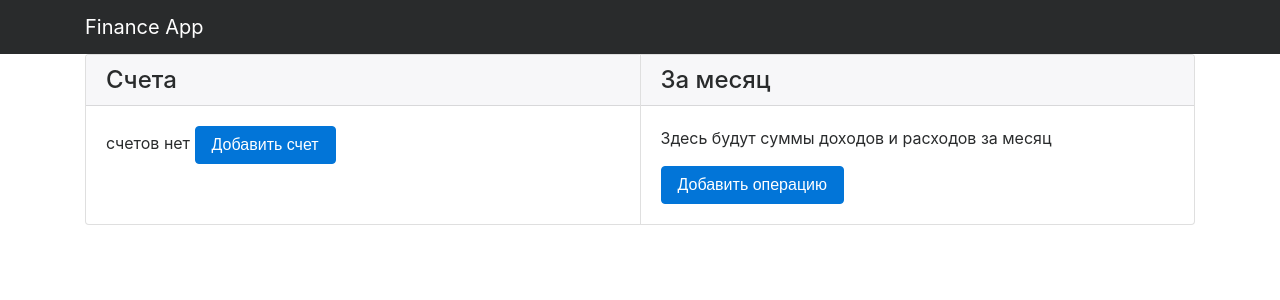
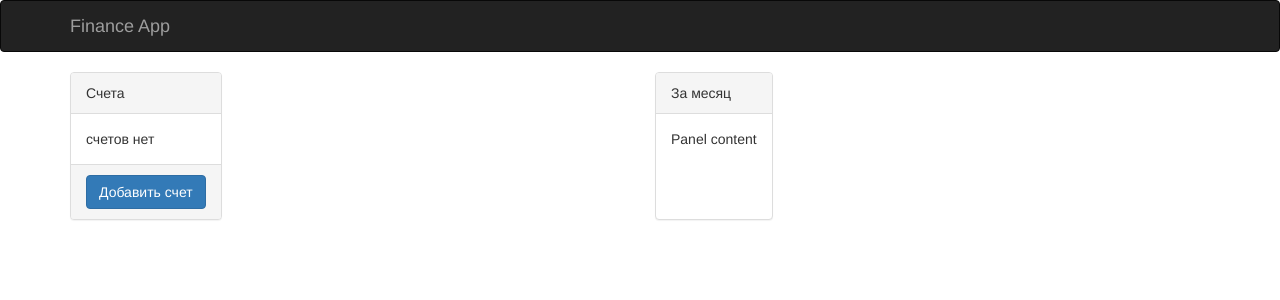
Before and after one commit to balalay12/financeapp, a Django app: page / in a window 1280 px wide. Shown: the top 300 px of the page. Run offline with Django 3.2, Linux system fonts and the light colour scheme; the visitor is signed in with stand-in values (Sample User, id 1); some libraries are stand-ins or nearby versions.

Commit message:
remove boostrap4 and going to 3 version

```diff
--- a/finance/static/css/style.css
+++ b/finance/static/css/style.css
@@ -27,3 +27,9 @@
     border-top-left-radius: 0;
     border-top-right-radius: 0;
 }
+
+.equal, .equal > div[class*='col-'] {
+    display: -webkit-flex;
+    display: flex;
+    flex:1 1 auto;
+}
--- a/finance/templates/base.html
+++ b/finance/templates/base.html
@@ -8,7 +8,7 @@
     <meta name="viewport" content="width=device-width, initial-scale=1, shrink-to-fit=no">
 
     <!-- Bootstrap CSS -->
-    <link rel="stylesheet" href="https://maxcdn.bootstrapcdn.com/bootstrap/4.0.0-alpha.6/css/bootstrap.min.css" integrity="sha384-rwoIResjU2yc3z8GV/NPeZWAv56rSmLldC3R/AZzGRnGxQQKnKkoFVhFQhNUwEyJ" crossorigin="anonymous">
+    <link rel="stylesheet" href="https://maxcdn.bootstrapcdn.com/bootstrap/3.3.7/css/bootstrap.min.css" integrity="sha384-BVYiiSIFeK1dGmJRAkycuHAHRg32OmUcww7on3RYdg4Va+PmSTsz/K68vbdEjh4u" crossorigin="anonymous">
 
     <!-- CSS-->
     <link rel="stylesheet" href={% static 'css/style.css' %} />
@@ -25,10 +25,10 @@
         {% endblock %}
     </div>
 
-    <!-- jQuery first, then Tether, then Bootstrap JS. -->
-    <script src="https://code.jquery.com/jquery-3.1.1.slim.min.js" integrity="sha384-A7FZj7v+d/sdmMqp/nOQwliLvUsJfDHW+k9Omg/a/EheAdgtzNs3hpfag6Ed950n" crossorigin="anonymous"></script>
-    <script src="https://cdnjs.cloudflare.com/ajax/libs/tether/1.4.0/js/tether.min.js" integrity="sha384-DztdAPBWPRXSA/3eYEEUWrWCy7G5KFbe8fFjk5JAIxUYHKkDx6Qin1DkWx51bBrb" crossorigin="anonymous"></script>
-    <script src="https://maxcdn.bootstrapcdn.com/bootstrap/4.0.0-alpha.6/js/bootstrap.min.js" integrity="sha384-vBWWzlZJ8ea9aCX4pEW3rVHjgjt7zpkNpZk+02D9phzyeVkE+jo0ieGizqPLForn" crossorigin="anonymous"></script>
+    <!-- jQuery first, then Bootstrap JS. -->
+    <script src="https://ajax.googleapis.com/ajax/libs/jquery/1.12.4/jquery.min.js"></script>
+    <!--<script src="https://cdnjs.cloudflare.com/ajax/libs/tether/1.4.0/js/tether.min.js" integrity="sha384-DztdAPBWPRXSA/3eYEEUWrWCy7G5KFbe8fFjk5JAIxUYHKkDx6Qin1DkWx51bBrb" crossorigin="anonymous"></script>-->
+    <script src="https://maxcdn.bootstrapcdn.com/bootstrap/3.3.7/js/bootstrap.min.js" integrity="sha384-Tc5IQib027qvyjSMfHjOMaLkfuWVxZxUPnCJA7l2mCWNIpG9mGCD8wGNIcPD7Txa" crossorigin="anonymous"></script>
     <script src="{% static 'js/script.js' %}"></script>
     </body>
 </html>
--- a/finance/templates/index.html
+++ b/finance/templates/index.html
@@ -2,10 +2,10 @@
 
 {% block content %}
     {% if user.is_authenticated %}
-        <div class="card-group">
-                <div class="card">
-                    <h4 class="card-header">Счета</h4>
-                    <div class="card-block">
+        <div class="row equal">
+            <div class="col-md-6">
+                <div class="panel panel-default">
+                    <div class="panel-heading">Счета</div>
                     {% if accounts %}
                         <table class="table table-sm">
                             <thead class="thead-inverse">
@@ -21,6 +21,7 @@
                                         <td>{{ acc.name}}</td>
                                         <td>{{ acc.score}}</td>
                                         <td>
+                                            <!-- TODO: make only one icon 'edit' where user can delete and edit -->
                                             <div class="btn-group" role="group">
                                                 <button class="btn btn-sm btn-outline-info">Изменить</button>
                                                 <button
@@ -35,21 +36,27 @@
                                 </tbody>
                             {% endfor %}
                         </table>
+                        <div class="panel-body">
                             <h4>Итого: {{ accounts_sum.score__sum }}</h4>
+                        </div>
                     {% else %}
+                        <div class="panel-body">
                             счетов нет
+                        </div>
                     {% endif %}
+                    <div class="panel-footer">
                         <button class="btn btn-primary" data-toggle="modal" data-target="#newAccount">Добавить счет</button>
                     </div>
                 </div>
-                <div class="card">
-                    <h4 class="card-header">За месяц</h4>
-                    <div class="card-block">
-                        <p>Здесь будут суммы доходов и расходов за месяц</p>
-                        <button class="btn btn-primary" data-toggle="modal" data-target="#newOperation">Добавить операцию</button>
+            </div>
+            <div class="col-md-6">
+                <div class="panel panel-default">
+                    <div class="panel-heading">За месяц</div>
+                    <div class="panel-body">
+                        Panel content
                     </div>
                 </div>
-
+            </div>
         </div>
     {% else %}
         <h1>Вы не авторизованы</h1>
@@ -60,6 +67,7 @@
 <!-- Modal -->
 
 <!-- New account form -->
+<!-- TODO: rewrite forms -->
 <div class="modal fade" id="newAccount" tabindex="-1" role="dialog" aria-labelledby="newAccountLabel" aria-hidden="true">
   <div class="modal-dialog" role="document">
     <div class="modal-content">
```
Lines whose indentation alone changed are shown as unchanged.
